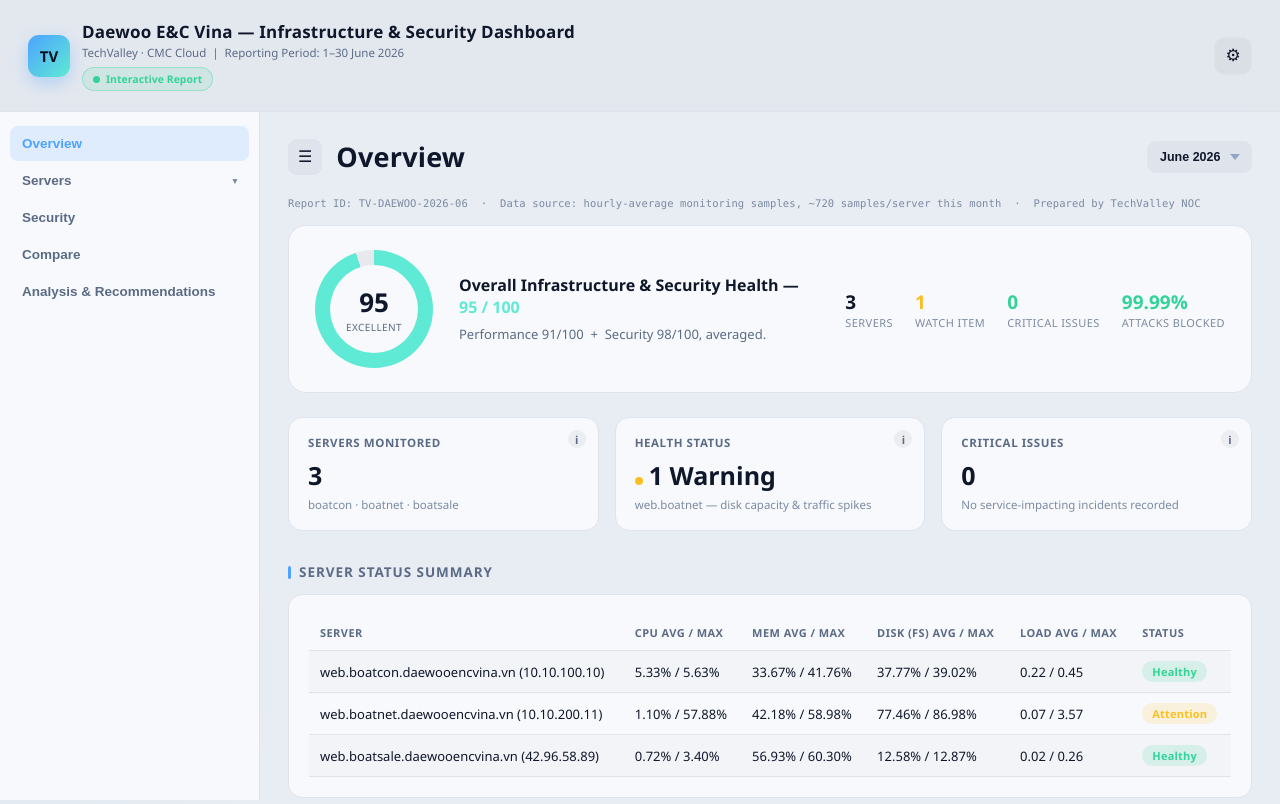
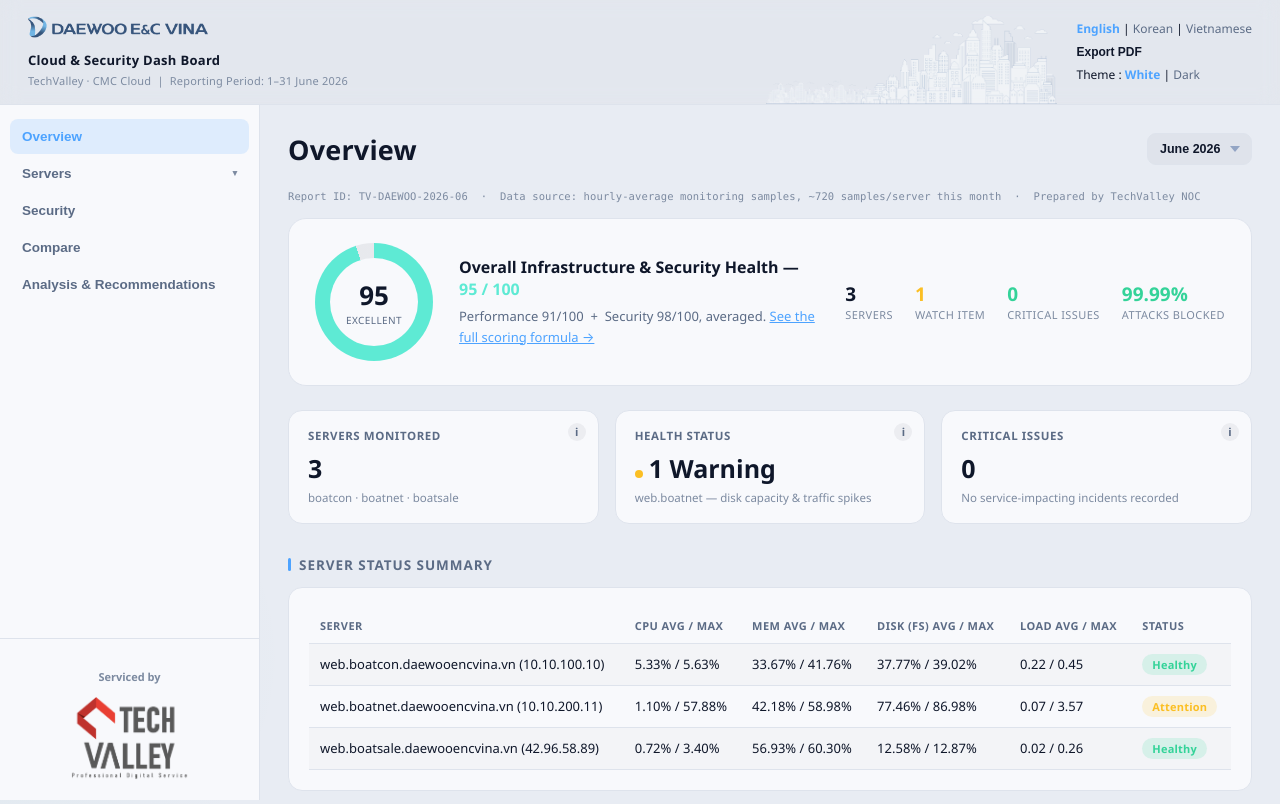
Before and after one commit to PhoneWaiYanMoe/daewoo-ecvina-dashboard, a plain HTML site: page index.html in a window 1280 px wide. Shown: the top 804 px of the page. Drawn offline with Linux system fonts and the light colour scheme.

Commit message:
update : logo

```diff
--- a/index.html
+++ b/index.html
@@ -64,20 +64,27 @@
 
   /* Topbar */
   .topbar{
-    display:flex;justify-content:space-between;align-items:center;flex-wrap:wrap;gap:14px;
-    padding:20px 28px;border-bottom:1px solid var(--border);
+    display:flex;justify-content:space-between;align-items:center;flex-wrap:nowrap;gap:20px;
+    padding:16px 28px;border-bottom:1px solid var(--border);
     background:var(--surface-1); position:sticky; top:0; z-index:40; backdrop-filter:blur(10px);
   }
-  .brand{display:flex;align-items:center;gap:12px;}
-  .brand-mark{
-    width:42px;height:42px;border-radius:11px;display:flex;align-items:center;justify-content:center;
-    background:linear-gradient(135deg,var(--accent),var(--mint)); color:#06111f; font-weight:800; font-size:15px;
-    box-shadow:0 6px 18px rgba(77,163,255,.35);
-    flex-shrink:0;
-  }
-  .brand-text h1{margin:0;font-size:17px;font-weight:700;letter-spacing:.2px;}
-  .brand-text .sub{font-size:11.5px;color:var(--sub);margin-top:2px;}
-  .topbar-meta{display:flex;align-items:center;gap:10px;flex-wrap:wrap;}
+  .topbar .brand{display:flex; flex-direction:column; align-items:flex-start; gap:8px; flex:1; min-width:0;}
+  .topbar .brand-mark{width:180px; height:auto; flex-shrink:0;}
+  .topbar .brand-mark img{width:100%; height:auto; object-fit:contain;}
+  .topbar .brand-text{display:flex; flex-direction:column; gap:4px; min-width:0;}
+  .topbar .brand-text > div:first-child{font-size:13px; color:var(--text); font-weight:600; letter-spacing:.3px; margin:0;}
+  .topbar .brand-text > div:last-child{font-size:11px; color:var(--sub2); letter-spacing:.2px; margin:0;}
+  .topbar-meta{display:flex; align-items:flex-start; flex-shrink:0;}
+  .topbar-controls{display:flex; flex-direction:column; gap:6px; font-size:12px; color:var(--text);}
+  .topbar-controls .lang-select{appearance:none; -webkit-appearance:none; background:transparent; border:none; color:var(--text); font-size:12px; cursor:pointer; font-family:inherit;}
+  .topbar-controls .settings-export-btn{color:var(--text); font-size:12px; padding:0; margin:0; cursor:pointer; width:auto; justify-content:flex-start;}
+  .topbar-controls .theme-switch{display:inline-flex; gap:4px; align-items:center; background:none; border:none; padding:0; cursor:pointer;}
+  .topbar-controls .theme-switch .ts-icon{font-size:12px;}
+  .lang-link, .theme-link{color:var(--sub); cursor:pointer;}
+  .lang-link:hover, .theme-link:hover{color:var(--text);}
+  .lang-link.active, .theme-link.active{color:var(--accent); font-weight:700;}
+  .topbar-meta{display:flex;align-items:center;gap:16px;flex-wrap:wrap;}
+  .topbar-meta .live-badge{margin-top:0;}
   .live-badge{
     display:inline-flex;align-items:center;gap:6px;background:rgba(52,211,153,.12);color:var(--ok);
     border:1px solid rgba(52,211,153,.35);border-radius:20px;padding:4px 10px;font-size:10.5px;font-weight:600;
@@ -154,14 +161,8 @@
   }
   :root[data-theme="light"] .theme-switch .ts-knob{left:27px;background:linear-gradient(135deg,var(--amber),#fb923c);}
 
-  /* Page title bar — lives inside <main>, shows the active section as a big heading, with the sidebar toggle beside it */
+  /* Page title bar — lives inside <main>, shows the active section as a big heading */
   .page-title-bar{display:flex;align-items:center;gap:14px;margin-bottom:22px;}
-  .nav-burger{
-    display:flex;align-items:center;justify-content:center;gap:10px;background:var(--surface-2);border:1px solid var(--border);color:var(--text);
-    padding:9px;border-radius:9px;cursor:pointer;flex:0 0 auto;
-  }
-  .nav-burger .burger-icon{font-size:16px;line-height:1;}
-  .nav-burger:hover{color:var(--accent);border-color:var(--accent);}
   .page-title{margin:0;font-size:27px;font-weight:800;letter-spacing:.2px;}
   .title-month-select{margin-left:auto;}
   /* The month picker only makes sense where content actually differs by month — hidden on Compare
@@ -175,7 +176,8 @@
     position:sticky;top:var(--topbar-h);
     flex:0 0 260px;width:260px;box-sizing:border-box;
     min-height:calc(100vh - var(--topbar-h));
-    background:var(--panel-solid);border-right:1px solid var(--border);
+    background:var(--panel-solid);
+    border-right:1px solid var(--border);
     display:flex;flex-direction:column;gap:2px;padding:14px 10px;overflow-x:hidden;overflow-y:auto;
     transition:flex-basis .22s cubic-bezier(.4,0,.2,1), width .22s cubic-bezier(.4,0,.2,1), padding .22s, opacity .18s;
   }
@@ -196,6 +198,14 @@
   .nav-group-toggle[aria-expanded="true"] .nav-group-caret{transform:rotate(180deg);}
   .nav-submenu{display:none;flex-direction:column;gap:2px;padding-left:10px;margin:2px 4px 4px 14px;border-left:2px solid var(--border);}
   .nav-submenu.open{display:flex;}
+  .sidebar > div:last-child {
+    margin-top: auto;
+    padding-top: 30px;
+    border-top: 1px solid var(--border);
+    text-align: center;
+    padding: 20px 10px;
+    margin: 0 -10px -14px -10px;
+  }
   .nav-submenu button{font-size:13px;}
 
   /* Compare tab — clearer delta visuals */
@@ -481,37 +491,28 @@
 
 <header class="topbar">
   <div class="brand">
-    <div class="brand-mark">TV</div>
+    <div class="brand-mark">
+      <img src="daewoo-logo.png" alt="Daewoo E&C Vina">
+    </div>
     <div class="brand-text">
-      <h1 data-i18n="brand_title">Daewoo E&amp;C Vina — Infrastructure &amp; Security Dashboard</h1>
-      <div class="sub">TechValley · CMC Cloud &nbsp;|&nbsp; <span data-i18n="reportingPeriod">Reporting Period:</span> <span class="mo-jun">1–30 June 2026</span><span class="mo-may">1–31 May 2026</span></div>
-      <div class="live-badge"><span class="live-dot"></span> <span data-i18n="live_badge">Interactive Report</span></div>
-    </div>
-  </div>
-  <div class="topbar-meta">
-    <div class="settings-wrap">
-      <button type="button" class="settings-btn" id="settingsBtn" title="Settings" aria-label="Settings" aria-haspopup="true" aria-expanded="false" aria-controls="settingsMenu">
-        <span class="gear-icon">⚙</span>
-      </button>
-      <div class="settings-menu" id="settingsMenu">
-        <div class="settings-row">
-          <span class="settings-label" data-i18n="settings_language">Language</span>
-          <select class="lang-select" id="langSelect" title="Choose language" aria-label="Choose language">
-            <option value="en">EN</option>
-            <option value="vi">Tiếng Việt</option>
-            <option value="ko">한국어</option>
-          </select>
-        </div>
-        <div class="settings-row">
-          <span class="settings-label" data-i18n="settings_theme">Theme</span>
-          <button class="theme-switch" id="themeToggle" title="Toggle light / dark theme" aria-label="Toggle light and dark theme">
-            <span class="ts-icon ts-sun">☀</span>
-            <span class="ts-knob"></span>
-            <span class="ts-icon ts-moon">☾</span>
-          </button>
-        </div>
-        <div class="settings-sep"></div>
-        <button class="btn settings-export-btn" id="exportBtn" type="button"><span data-i18n="btn_export">Export PDF</span></button>
+      <div>Cloud &amp; Security Dash Board</div>
+      <div>TechValley · CMC Cloud &nbsp;|&nbsp; <span data-i18n="reportingPeriod">Reporting Period:</span> <span class="mo-jun">1–31 June 2026</span><span class="mo-may">1–31 May 2026</span></div>
+    </div>
+  </div>
+
+  <div style="flex:1; align-self:stretch; display:flex; align-items:stretch; gap:20px; margin-left:auto; min-width:0;">
+    <div style="flex:1; min-width:160px; opacity:0.45; background:url('bg-about-2.png') right bottom/contain no-repeat; margin-bottom:-16px;"></div>
+    <div class="topbar-meta" style="align-self:center;">
+      <div class="topbar-controls">
+        <div id="langLinks" style="font-size:12px; color:var(--text);">
+          <span class="lang-link" data-lang-value="en">English</span> | <span class="lang-link" data-lang-value="ko">Korean</span> | <span class="lang-link" data-lang-value="vi">Vietnamese</span>
+        </div>
+        <div style="font-size:12px; color:var(--text);">
+          <button class="btn settings-export-btn" id="exportBtn" type="button" style="border:none; background:none; padding:0; margin:0; font-size:12px; color:var(--text);"><span data-i18n="btn_export">Export PDF</span></button>
+        </div>
+        <div id="themeLinks" style="font-size:12px; color:var(--text);">
+          Theme : <span class="theme-link" data-theme-value="light">White</span> | <span class="theme-link" data-theme-value="dark">Dark</span>
+        </div>
       </div>
     </div>
   </div>
@@ -531,14 +532,16 @@
   <button data-view="security" id="tab-security" role="tab" aria-selected="false" aria-controls="view-security" data-i18n="nav_security">Security</button>
   <button data-view="comparison" id="tab-comparison" role="tab" aria-selected="false" aria-controls="view-comparison" data-i18n="nav_comparison">Compare</button>
   <button data-view="analysis" id="tab-analysis" role="tab" aria-selected="false" aria-controls="view-analysis" data-i18n="nav_analysis">Analysis &amp; Recommendations</button>
+
+  <div style="margin-top: auto; padding-top: 30px; border-top: 1px solid var(--border); text-align: center;">
+    <div style="font-size: 11px; color: var(--sub2); margin-bottom: 12px; font-weight: 600;">Serviced by</div>
+    <img src="techvalley-logo-transparent.png" alt="TechValley" style="width: 50%; max-width: 100%; height: auto; object-fit: contain; display: block; margin: 0 auto;">
+  </div>
 </div>
 
 <main>
 
 <div class="page-title-bar">
-  <button type="button" class="nav-burger" id="navBurger" aria-haspopup="true" aria-expanded="true" aria-controls="navMenu" title="Expand / collapse sidebar">
-    <span class="burger-icon">☰</span>
-  </button>
   <h1 class="page-title" id="navCurrentLabel">Overview</h1>
   <div class="title-month-select" id="titleMonthWrap">
     <select class="month-select" id="monthSelect" title="Choose reporting month" aria-label="Choose reporting month">
@@ -561,7 +564,7 @@
     </div>
     <div class="hero-text">
       <h2>Overall Infrastructure &amp; Security Health — <span style="color:var(--mint)">95 / 100</span></h2>
-      <p>Performance 91/100 &nbsp;+&nbsp; Security 98/100, averaged.</p>
+      <p>Performance 91/100 &nbsp;+&nbsp; Security 98/100, averaged. <span data-modal="healthScore" style="text-decoration:underline;color:var(--accent);cursor:pointer;">See the full scoring formula →</span></p>
     </div>
     <div class="hero-stats">
       <div class="hero-stat"><div class="n">3</div><div class="l">Servers</div></div>
@@ -1138,7 +1141,6 @@
 
 </main>
 </div>
-<footer>TechValley Cloud Managed Services &nbsp;·&nbsp; Confidential performance &amp; security report for Daewoo E&amp;C Vina &nbsp;·&nbsp; Generated 2 July 2026</footer>
 </div>
 
 <!-- EXPORT PDF MODAL -->
@@ -1176,14 +1178,21 @@
 <script>
 /* ================== 0. THEME TOGGLE — bound first ================== */
 (function(){
-  var toggleBtn = document.getElementById('themeToggle');
-  if(!toggleBtn) return;
-  toggleBtn.addEventListener('click', function(){
+  var links = document.querySelectorAll('.theme-link');
+  if(!links.length) return;
+  function refresh(){
     var cur = document.documentElement.getAttribute('data-theme') || 'dark';
-    var next = cur === 'light' ? 'dark' : 'light';
+    links.forEach(function(el){ el.classList.toggle('active', el.getAttribute('data-theme-value') === cur); });
+  }
+  links.forEach(function(el){
+    el.addEventListener('click', function(){
+      var next = el.getAttribute('data-theme-value');
       document.documentElement.setAttribute('data-theme', next);
       try{ localStorage.setItem('tv-dashboard-theme', next); }catch(e){}
-  });
+      refresh();
+    });
+  });
+  refresh();
 })();
 
 /* ================== 0-settings. SETTINGS MENU — month / language / theme / export, all in one place ================== */
@@ -1624,15 +1633,20 @@
   });
 }
 (function(){
-  var sel = document.getElementById('langSelect');
+  var links = document.querySelectorAll('.lang-link');
   applyLang();
-  if(!sel) return;
-  sel.value = currentLang;
-  sel.addEventListener('change', function(){
-    currentLang = (sel.value === 'vi' || sel.value === 'ko') ? sel.value : 'en';
+  if(!links.length) return;
+  function refreshActive(){
+    links.forEach(function(el){ el.classList.toggle('active', el.getAttribute('data-lang-value') === currentLang); });
+  }
+  links.forEach(function(el){
+    el.addEventListener('click', function(){
+      var val = el.getAttribute('data-lang-value');
+      currentLang = (val === 'vi' || val === 'ko') ? val : 'en';
       document.documentElement.setAttribute('data-lang', currentLang);
       try{ localStorage.setItem('tv-dashboard-lang', currentLang); }catch(e){}
       applyLang();
+      refreshActive();
       if(typeof renderComparison === 'function') renderComparison();
       if(typeof relabelRecStatusButtons === 'function') relabelRecStatusButtons();
       if(typeof refreshRecSummary === 'function') refreshRecSummary();
@@ -1640,6 +1654,8 @@
       var navLabelEl = document.getElementById('navCurrentLabel');
       if(activeBtn && navLabelEl) navLabelEl.textContent = activeBtn.textContent.trim();
     });
+  });
+  refreshActive();
 })();
 
 /* ================== 0b. EXPORT MENU — pick sections, then print-to-PDF (rendered in a centered, viewport-safe modal) ================== */
```
Also changed, not shown: Tech Valley logo (2).png (added), bg-about-2.png (added), daewoo-logo.png (added), techvalley-logo-transparent.png (added), 2 other files. Lines whose indentation alone changed are shown as unchanged.
